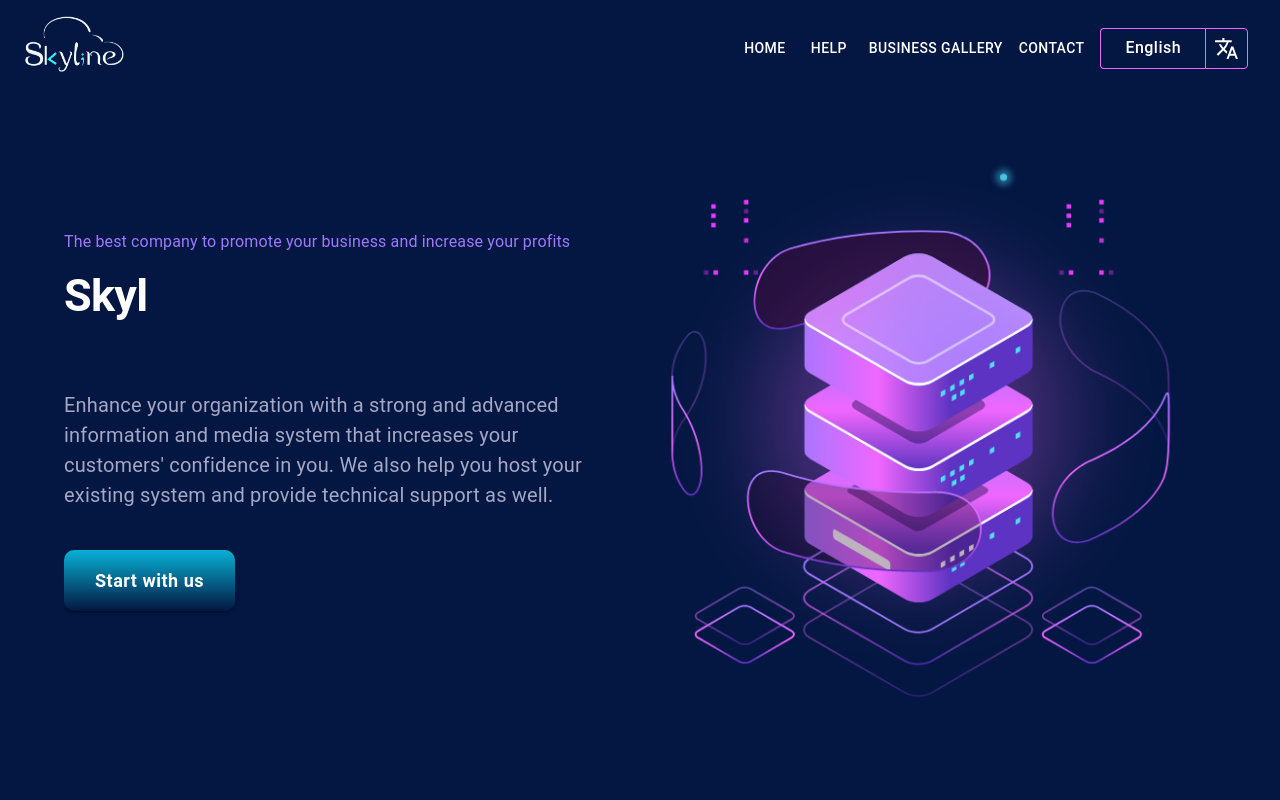
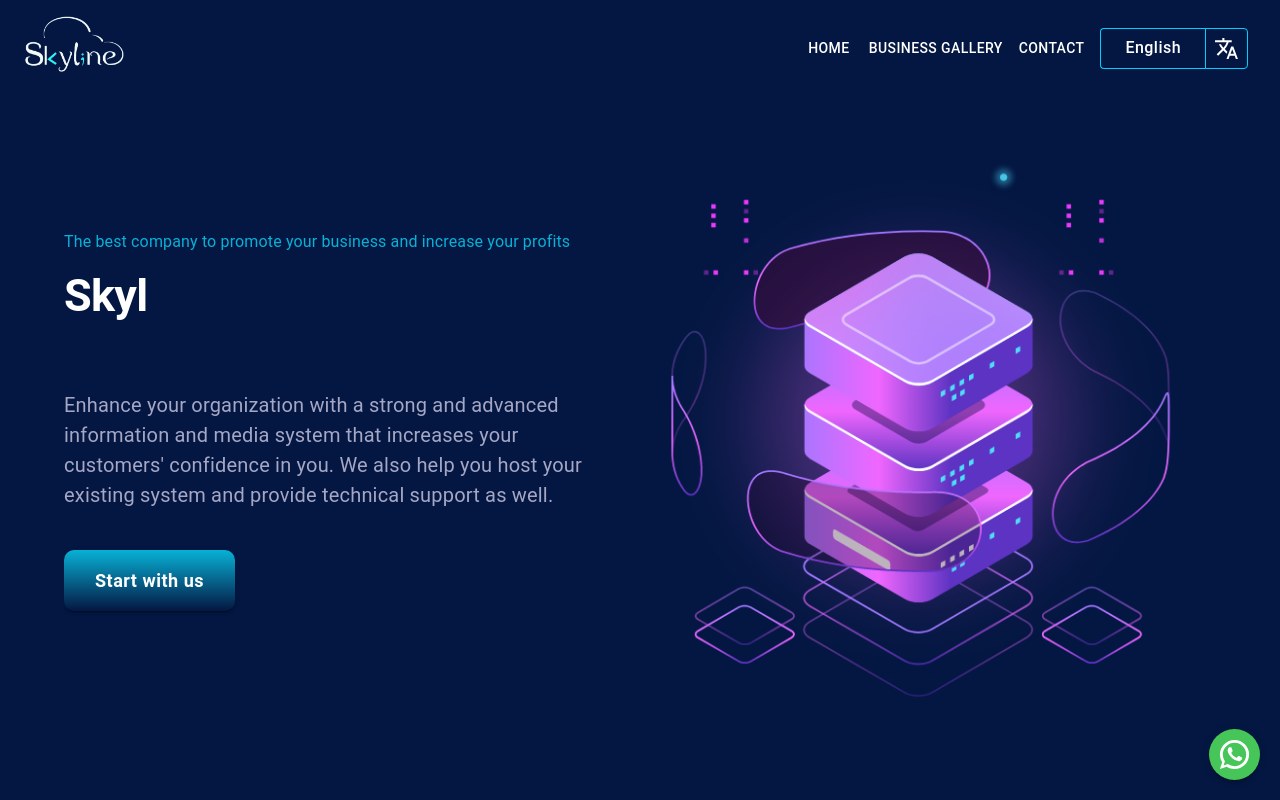
Before and after one commit to Mohamad-Aljaber/Introductory-site, a React (Vite) app: page / in a window 1280 px wide. Shown: the top 800 px of the page. Built offline with nearby package versions, Linux system fonts and the light colour scheme.

Commit message:
Colour-coordination

```diff
--- a/public/theme/theme.ts
+++ b/public/theme/theme.ts
@@ -7,7 +7,7 @@ const theme = createTheme({
     },
     secondary: {
       main: "#08B1D6",
-      light:"#00CFFD",
+      light: "#00CFFD",
     },
     text: {
       primary: "#F067FF",
--- a/src/App.tsx
+++ b/src/App.tsx
@@ -1,29 +1,29 @@
-import { Box, Link } from "@mui/material";
 import "./App.css";
 import Header from "./section/Header";
 import "./i18n";
 import Footer from "./section/Footer";
-import CallMissedIcon from "@mui/icons-material/CallMissed";
-import theme from "../public/theme/theme";
-import { useEffect, useState } from "react";
+// import CallMissedIcon from "@mui/icons-material/CallMissed";
+// import theme from "../public/theme/theme";
+import { useEffect } from "react";
 
 import { Outlet } from "react-router-dom";
 import { useTranslation } from "react-i18next";
+import GoToWhatsApp from "./components/GoToWhatsApp";
 
-const textTheme = theme.palette.text.primary;
+// const textTheme = theme.palette.text.primary;
 
 function App() {
-  const [isSticky, setIsSticky] = useState(false);
+  // const [isSticky, setIsSticky] = useState(false);
   const { i18n } = useTranslation();
-  const handleScroll = () => {
-    setIsSticky(window.scrollY > 700);
-  };
-  useEffect(() => {
-    window.addEventListener("scroll", handleScroll);
-    return () => {
-      window.removeEventListener("scroll", handleScroll);
-    };
-  }, []);
+  // const handleScroll = () => {
+  //   setIsSticky(window.scrollY > 700);
+  // };
+  // useEffect(() => {
+  //   window.addEventListener("scroll", handleScroll);
+  //   return () => {
+  //     window.removeEventListener("scroll", handleScroll);
+  //   };
+  // }, []);
 
   useEffect(() => {
     const lang = i18n.language;
@@ -34,32 +34,12 @@ function App() {
     }
   }, [i18n.language]);
   return (
-    <Box>
+    <>
       <Header />
+      <GoToWhatsApp />
       <Outlet />
       <Footer />
-
-      {isSticky && (
-        <Link
-          href="#"
-          sx={{
-            position: "fixed",
-            transition: "all 1.5s ease-in-out",
-            p: 1.5,
-            backgroundColor: textTheme,
-            color: "#fff",
-            borderRadius: "50%",
-            bottom: "20px",
-            right: "30px",
-            zIndex: "1000",
-            boxShadow: "0 0 10px 3px rgba(108,98,98,0.2)",
-            display: "flex",
-          }}
-        >
-          <CallMissedIcon sx={{ width: "2rem", height: "2rem" }} />
-        </Link>
-      )}
-    </Box>
+    </>
   );
 }
 
--- /dev/null
+++ b/src/components/GoToWhatsApp.tsx
@@ -0,0 +1,39 @@
+import React from "react";
+import { Box, IconButton, Tooltip } from "@mui/material";
+import WhatsAppIcon from "@mui/icons-material/WhatsApp";
+
+const GoToWhatsApp: React.FC = () => {
+  return (
+    <Box
+      sx={{
+        position: "fixed",
+        bottom: 20,
+        right: 20,
+        zIndex: 999,
+        backgroundColor: "#46c559",
+        borderRadius: "50%",
+        boxShadow: 3,
+      }}
+    >
+      <Tooltip
+        title="WhatsApp"
+        arrow
+      >
+        <IconButton
+          component="a"
+          href="https://wa.me/+31637718553"
+          target="_blank"
+          rel="noopener noreferrer"
+          sx={{
+            color: "#fff",
+            "&:hover": { backgroundColor: "rgba(0, 0, 0, 0.1)" },
+          }}
+        >
+          <WhatsAppIcon sx={{ fontSize: 35 }} />
+        </IconButton>
+      </Tooltip>
+    </Box>
+  );
+};
+
+export default GoToWhatsApp;
--- a/src/components/languageButtom.tsx
+++ b/src/components/languageButtom.tsx
@@ -11,8 +11,10 @@ import TranslateIcon from "@mui/icons-material/Translate";
 import { useTranslation } from "react-i18next";
 import Cookies from "js-cookie";
 import { Box } from "@mui/material";
+import theme from "../../public/theme/theme";
 
 const options = ["Arabic", "English"];
+const secondaryLightTheme = theme.palette.secondary.light;
 
 export default function SplitButton() {
   const { i18n } = useTranslation();
@@ -68,7 +70,7 @@ export default function SplitButton() {
           <Button
             onClick={handleClick}
             sx={{
-              border: "1px solid #F067FF",
+              border: `1px solid ${secondaryLightTheme}`,
               color: "#fff",
               textTransform: "capitalize",
               fontSize: "16px",
@@ -85,7 +87,7 @@ export default function SplitButton() {
             aria-haspopup="menu"
             onClick={handleToggle}
             sx={{
-              border: "1px solid #F067FF",
+              border: `1px solid ${secondaryLightTheme}`,
               color: "#fff",
               px: { xs: 1, sm: 1 },
             }}
@@ -122,6 +124,7 @@ export default function SplitButton() {
                       fontSize: "32px",
                       display: "flex",
                       flexDirection: "column",
+                      color: secondaryLightTheme,
                     }}
                   >
                     {options.map((option, index) => (
--- a/src/pages/home/PersonalCards.tsx
+++ b/src/pages/home/PersonalCards.tsx
@@ -5,11 +5,14 @@ import { Autoplay, Navigation } from "swiper/modules";
 import "swiper/css";
 import { ArrowBack, ArrowForward } from "@mui/icons-material";
 import { useTranslation } from "react-i18next";
+import theme from "../../../public/theme/theme";
 interface Testimonial {
   id: number;
   text: string;
   role: string;
 }
+const primaryTheme = theme.palette.primary.main;
+const secondaryTheme = theme.palette.secondary.main;
 
 const PersonalCards = () => {
   const { t } = useTranslation();
@@ -50,9 +53,6 @@ const PersonalCards = () => {
     ]);
   }, [t]);
 
-  const primaryTheme = "#2D0A31";
-  const secondaryTheme = "#4c1e51";
-
   return (
     <Box
       sx={{
@@ -75,7 +75,7 @@ const PersonalCards = () => {
             p: 1.5,
             position: "absolute",
             top: "50%",
-            left: { md: "3%" },
+            left: { md: "0%" },
             zIndex: 3,
             color: "#fff",
             transform: "translateY(-50%)",
@@ -93,7 +93,7 @@ const PersonalCards = () => {
             position: "absolute",
             p: 1.5,
             top: "50%",
-            right: { md: "3%" },
+            right: { md: "0%" },
             zIndex: 3,
             color: "#fff",
             transform: "translateY(-50%)",
--- a/src/pages/home/Services.tsx
+++ b/src/pages/home/Services.tsx
@@ -127,7 +127,7 @@ const Services = () => {
                 initial={{ opacity: 0, y: 40 }}
                 whileInView={{ opacity: 1, y: 0 }}
                 transition={{ delay: index * 0.2, duration: 0.5 }}
-                viewport={{ once: false, amount: 0.5 }}
+                viewport={{ once: true, amount: 0.5 }}
                 // sx={{ textAlign: "start", border: "1px solid red" }}
               >
                 {item.icon}
--- a/src/pages/home/SingleSlider.tsx
+++ b/src/pages/home/SingleSlider.tsx
@@ -6,8 +6,11 @@ import { motion } from "motion/react";
 import { useTranslation } from "react-i18next";
 import { useTypewriter } from "react-simple-typewriter";
 
-const bgTheme = theme.palette.primary.main;
-const sTextTheme = theme.palette.text.secondary;
+const primaryTheme = theme.palette.primary.main;
+const secondaryTheme = theme.palette.secondary.main;
+const secondaryLightTheme = theme.palette.secondary.light;
+
+// const sTextTheme = theme.palette.text.secondary;
 
 const SingleSlider = () => {
   const { t, i18n } = useTranslation();
@@ -23,7 +26,7 @@ const SingleSlider = () => {
   const highlightText = (text: string) => {
     return text.replace(
       "Skyline",
-      "<span style='color: #F067FF;font-size:55px'>Skyline</span>"
+      `<span style='color: ${secondaryLightTheme};font-size:55px'>Skyline</span>`
     );
   };
 
@@ -33,7 +36,7 @@ const SingleSlider = () => {
   return (
     <Box
       component="section"
-      sx={{ p: 3, backgroundColor: bgTheme, pb: 6 }}
+      sx={{ p: 3, backgroundColor: primaryTheme, pb: 6 }}
     >
       <Container>
         <Stack
@@ -49,7 +52,7 @@ const SingleSlider = () => {
             <Box>
               <Typography
                 variant="body1"
-                color={sTextTheme}
+                color={secondaryTheme}
                 mb={2}
               >
                 {t("slider.description")}
--- a/src/section/Footer.tsx
+++ b/src/section/Footer.tsx
@@ -23,8 +23,10 @@ import LinkedInIcon from "@mui/icons-material/LinkedIn";
 import XIcon from "@mui/icons-material/X";
 import { useTranslation } from "react-i18next";
 // import { useState } from "react";
+const primaryTheme = theme.palette.primary.main;
 const secondaryTheme = theme.palette.secondary.main;
-const textTHeme = theme.palette.text.primary;
+const secondaryLightTheme = theme.palette.secondary.light;
+
 const Footer = () => {
   const { t, i18n } = useTranslation();
   // const [email, setEmail] = useState("");
@@ -102,7 +104,7 @@ const Footer = () => {
     <Box
       sx={{
         p: 3,
-        backgroundColor: secondaryTheme,
+        backgroundColor: primaryTheme,
         py: 10,
         pt: 15,
         color: "#fff",
@@ -129,8 +131,9 @@ const Footer = () => {
             sx={{
               fontSize: { xs: "18px", sm: "20px", md: "22px" },
               fontWeight: "600",
-              mb: 4,
+              mb: 1.5,
               lineHeight: 1.5,
+              color: secondaryTheme,
             }}
           >
             {t("footer.subscribeNewsletter")}{" "}
@@ -160,7 +163,7 @@ const Footer = () => {
                   borderRadius: "10px",
                 },
                 "&.Mui-focused fieldset": {
-                  borderColor: "rgba(255, 255, 255, 1)",
+                  borderColor: secondaryLightTheme,
                 },
                 color: "rgba(255, 255, 255, 0.6)",
               },
@@ -185,6 +188,7 @@ const Footer = () => {
             sx={{
               fontSize: { xs: "20px", sm: "22px", md: "24px" },
               fontWeight: "600",
+              color: secondaryTheme,
             }}
           >
             {t("footer.quickLinks")}{" "}
@@ -197,12 +201,16 @@ const Footer = () => {
                   pl: 0,
                 }}
               >
-                <Link to={link.to}>
+                <Link
+                  to={link.to}
+                  style={{ textDecoration: "none" }}
+                >
                   <ListItemText
                     primary={link.name}
                     sx={{
+                      color: "#fff",
                       "&:hover": {
-                        color: textTHeme,
+                        color: secondaryLightTheme,
                         textDecoration: "underline",
                         transition: "width 0.5s ease-in-out",
                       },
@@ -224,6 +232,7 @@ const Footer = () => {
             sx={{
               fontSize: { xs: "20px", sm: "22px", md: "24px" },
               fontWeight: "600",
+              color: secondaryTheme,
             }}
           >
             {t("footer.ourServices")}{" "}
@@ -237,7 +246,12 @@ const Footer = () => {
                   color: "rgb(194, 197, 219)",
                 }}
               >
-                <Link to={service.to}>{service.name}</Link>
+                <Link
+                  to={service.to}
+                  style={{ textDecoration: "none", color: "#fff" }}
+                >
+                  {service.name}
+                </Link>
                 {/* <ListItemText
                   primary={service.text}
                   sx={{
@@ -263,6 +277,7 @@ const Footer = () => {
             sx={{
               fontSize: { xs: "20px", sm: "22px", md: "24px" },
               fontWeight: "600",
+              color: secondaryTheme,
             }}
           >
             {t("footer.contactUs")}{" "}
@@ -274,7 +289,7 @@ const Footer = () => {
                 sx={{
                   gap: 1,
                   pl: 0,
-                  color: "rgb(194, 197, 219)",
+                  color: "#fff",
                   textAlign: textAlignValue,
                 }}
               >
@@ -289,6 +304,7 @@ const Footer = () => {
                 <Link
                   to={site.path}
                   color="#fff"
+                  target="_blank"
                 >
                   <ListItemIcon
                     key={index}
@@ -299,11 +315,11 @@ const Footer = () => {
                       mr: 1,
                       borderRadius: "100%",
                       border: "1px solid white",
-                      color: "inherit",
+                      color: "#fff",
                       justifyContent: "center",
                       alignItems: "center",
                       "&:hover": {
-                        backgroundColor: textTHeme,
+                        backgroundColor: secondaryLightTheme,
                       },
                     }}
                   >
@@ -331,11 +347,12 @@ const Footer = () => {
         <Typography
           component="span"
           color="#fff"
-          sx={{ fontWeight: "bold" }}
+          sx={{ fontWeight: "bold", color: secondaryLightTheme }}
         >
           {" "}
           Skyline
         </Typography>
+        - All rights reserved
       </Typography>
     </Box>
   );
--- a/src/section/Header.tsx
+++ b/src/section/Header.tsx
@@ -19,18 +19,18 @@ import { useTranslation } from "react-i18next";
 
 const bgTheme = theme.palette.primary.main;
 const secondaryTheme = theme.palette.secondary.main;
-const textTheme = theme.palette.text.primary;
+const secondaryLightTheme = theme.palette.secondary.light;
 
 const effectHoverStyles = {
   "&:hover": {
-    color: textTheme,
+    color: secondaryLightTheme,
   },
   "&::after": {
     content: '""',
     position: "absolute",
     width: "0%",
     height: "2px",
-    backgroundColor: textTheme,
+    backgroundColor: secondaryLightTheme,
     bottom: 0,
     left: 0,
     transition: "width 0.3s ease-in-out",
@@ -48,7 +48,7 @@ const Header = () => {
   // Translated navigation items
   const navItems = [
     { text: t("menu.home"), path: "/" },
-    { text: t("menu.help"), path: "/#help" },
+    // { text: t("menu.help"), path: "/#help" },
     { text: t("menu.business_gallery"), path: "Business-Gallery" },
     { text: t("menu.contact"), path: "contact" },
   ];
```
